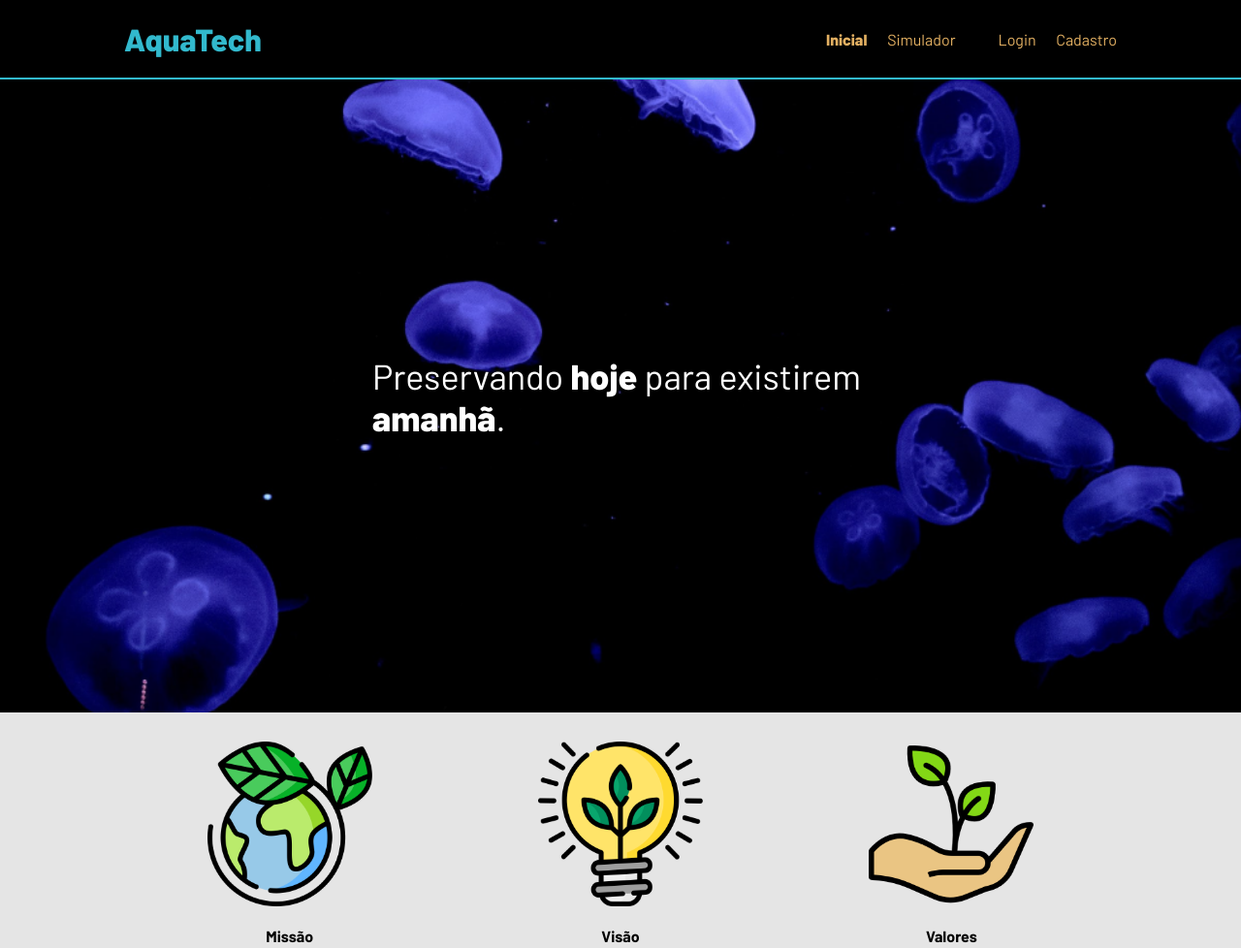
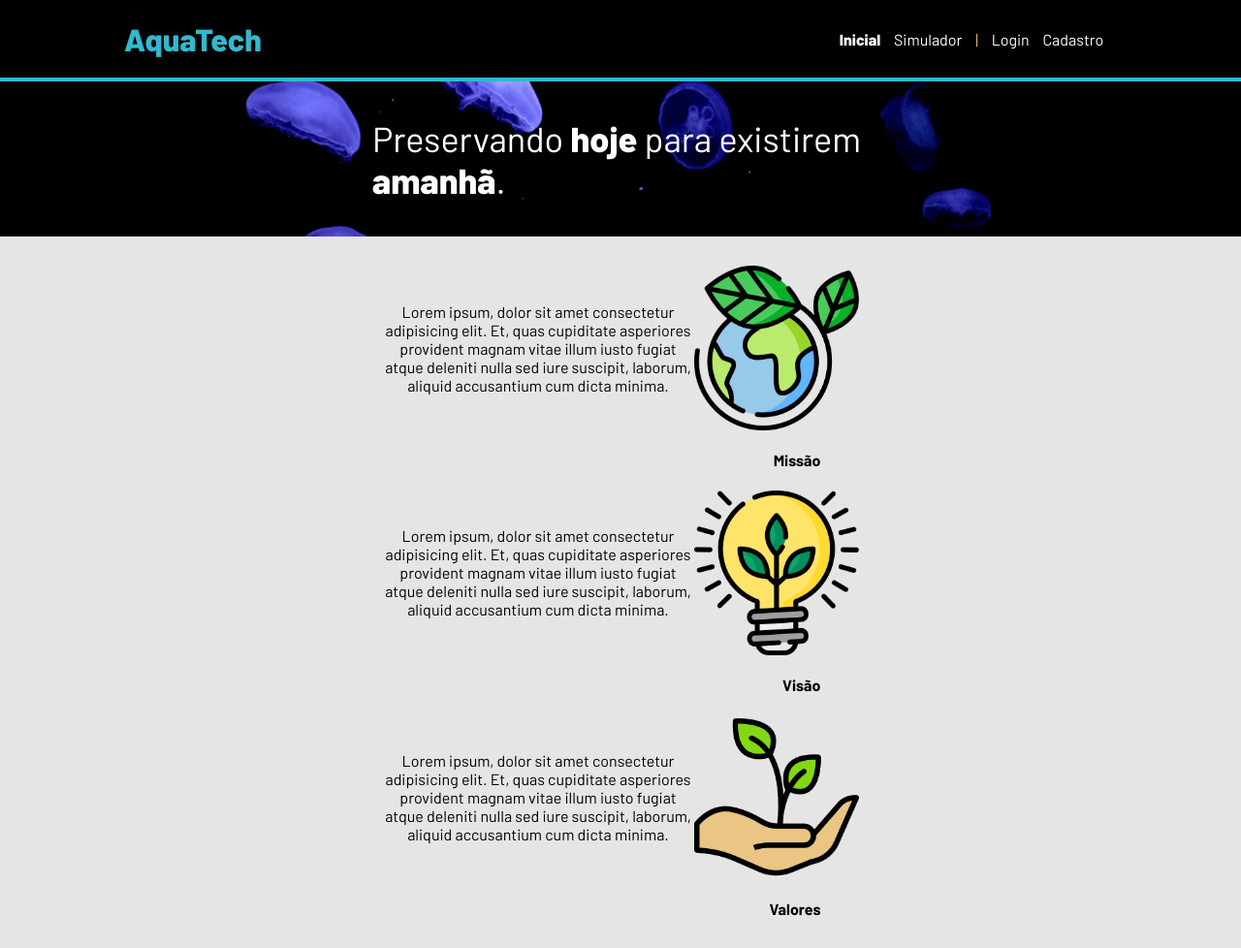
Before and after one commit to DinizSptech/AquaTechDiniz, a plain HTML site: page public/index.html in a window 1280 px wide. Shown: the top 978 px of the page at 97% size. Drawn offline with Linux system fonts and the light colour scheme.

Commit message:
Mudanças feitas na página index

```diff
--- a/public/index.html
+++ b/public/index.html
@@ -24,7 +24,7 @@
           <li>
             <a href="simulador.html">Simulador</a>
           </li>
-          <li>|</li>
+          <a style="color: #e3b062;"> | </a>
           <li>
             <a href="login.html">Login</a>
           </li>
@@ -45,25 +45,25 @@
         <div class="boxes">
           <div class="box">
             <img src="../public/assets/imgs/planet-earth_color.png">
-            <h4>Missão</h4>
             <p>Lorem ipsum, dolor sit amet consectetur adipisicing elit. Et, quas cupiditate asperiores provident magnam
               vitae illum iusto fugiat atque deleniti nulla sed iure suscipit, laborum, aliquid accusantium cum dicta
               minima.</p>
-          </div>
+            </div>
+            <h4>Missão</h4>
           <div class="box">
             <img src="../public/assets/imgs/lightbulb_color.png">
-            <h4>Visão</h4>
             <p>Lorem ipsum, dolor sit amet consectetur adipisicing elit. Et, quas cupiditate asperiores provident magnam
               vitae illum iusto fugiat atque deleniti nulla sed iure suscipit, laborum, aliquid accusantium cum dicta
               minima.</p>
-          </div>
+            </div>
+            <h4>Visão</h4>
           <div class="box">
             <img src="../public/assets/imgs/growth_color.png">
-            <h4>Valores</h4>
             <p>Lorem ipsum, dolor sit amet consectetur adipisicing elit. Et, quas cupiditate asperiores provident magnam
               vitae illum iusto fugiat atque deleniti nulla sed iure suscipit, laborum, aliquid accusantium cum dicta
               minima.</p>
-          </div>
+            </div>
+            <h4>Valores</h4>
         </div>
       </div>
     </div>
--- a/public/styles/style.css
+++ b/public/styles/style.css
@@ -13,18 +13,22 @@ body{
 
 :root {
     --tamanho-header: 80px;
-    --tamanho-banner: calc(100vh - var(--tamanho-header) - var(--tamanho-footer) - 2px);
+    --tamanho-banner: calc(50vh - var(--tamanho-header) - var(--tamanho-footer));
     --tamanho-login: calc(100vh - var(--tamanho-header) - var(--tamanho-footer) - 2px);
-    --tamanho-footer: 65px;
-    --largura-campo: calc(var(--tamanho-login)*0.8)
+    --tamanho-footer: 20vh;
+    --largura-campo: calc(var(--tamanho-login)*0.8);
+    --tamanho-social: calc(100vh - var(--tamanho-footer) - var(--tamanho-header));
 }
 
 
 .header {
     height: var(--tamanho-header);
-    border-bottom: 2px solid #32B9CD;
+    border-bottom: 4px solid #32B9CD;
 }
 
+.header li{
+    color: orange;
+}
 
 .container {
     display: flex;
@@ -42,7 +46,7 @@ body{
 
 .header a {
     text-decoration: none;
-    color: #e3b062;
+    color: #FFFFFF;
 }
 
 .agora {
@@ -53,7 +57,7 @@ body{
     width: 300px;
     display: flex;
     align-items: center;
-    justify-content: space-between;
+    justify-content: space-evenly;
     list-style: none;
     color: color(#e3b062);
 }
@@ -95,25 +99,35 @@ body{
 
 
 .social {
+    height: var(--tamanho-social) fit-content;
     background-color: #e5e5e5;
     display: flex;
     justify-content: center;
     align-items: center;
 }
-
+.social .container{
+    display: flex;
+    align-items: center;
+    justify-content: center;
+}
 
 .social .container .boxes {
     display: flex;
+    flex-direction: column;
     justify-content: space-between;
-    width: 100%;
+    align-items: flex-end;
+    width: 48%;
     padding: 30px 0;
 }
-
+.social .boxes h4{
+    margin-right: 8%;
+}
 
 .box {
     display: flex;
-    flex-direction: column;
+    flex-direction: row-reverse;
     align-items: center;
+    text-align: center;
 }
 
 
@@ -138,6 +152,7 @@ body{
 }
 
 .version {
+    margin-bottom: 3%;
     font-size:12px;
 }
 .login{
```
